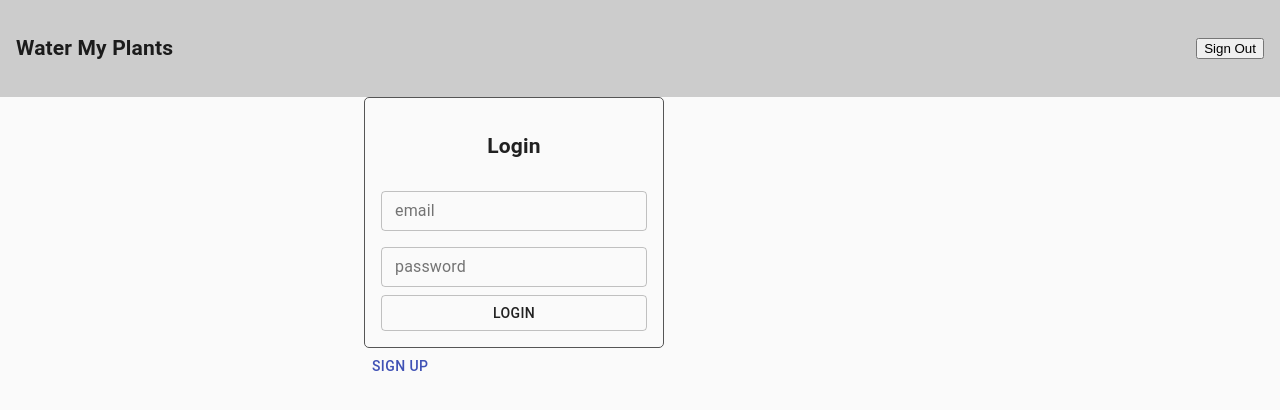
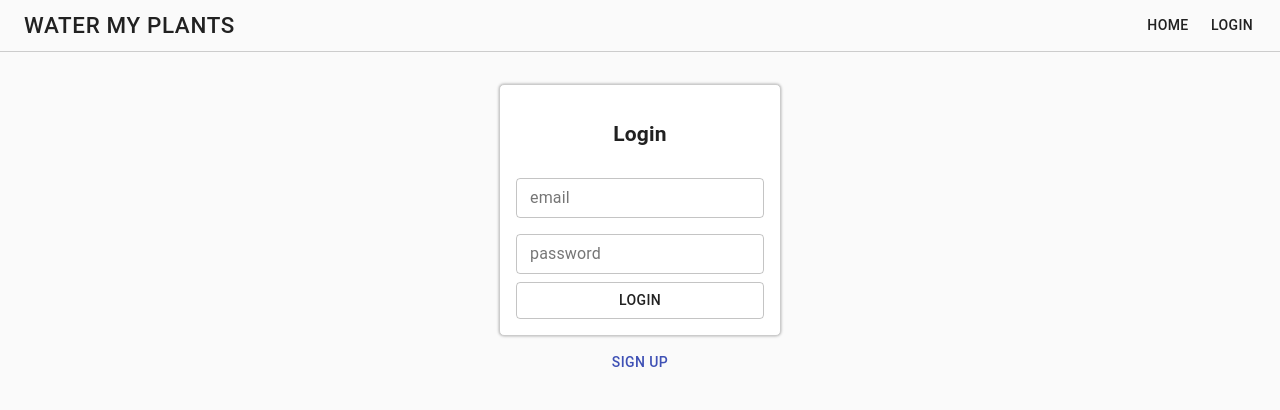
Before and after one commit to waterMyPlants-BuildWeek/front-end, a React (Create React App) app in the folder client/: page /login in a window 1280 px wide. Shown: the top 410 px of the page. Built offline with nearby package versions, Linux system fonts and the light colour scheme; no server answers.

Commit message:
cleaned up nav

```diff
--- /dev/null
+++ b/client/src/App.css
@@ -0,0 +1,3 @@
+.App {
+  min-height: 100vh;
+}
--- a/client/src/App.js
+++ b/client/src/App.js
@@ -1,4 +1,4 @@
-import React, { useState, useEffect } from 'react'
+import React from 'react'
 import Login from './pages/Login';
 import Nav from './components/Nav';
 import PrivateRoute from './components/PrivateRoute';
@@ -6,18 +6,19 @@ import Dashboard from './pages/Dashboard'
 import { BrowserRouter as Router, Route } from 'react-router-dom'
 import { AuthProvider } from './contexts/Auth'
 import Homepage from './pages/Homepage'
+import './App.css'
 
 function App() {
 
   return (
       <AuthProvider>
         <Router>
-          <>
+          <div className='App'>
           <Nav />
           <Route exact path='/' component={Homepage} />
           <PrivateRoute path='/dashboard' component={Dashboard}/>
           <Route path='/login' component={Login} />
-          </>
+          </div>
         </Router>
       </AuthProvider>
   );
--- a/client/src/components/AddPlantForm.js
+++ b/client/src/components/AddPlantForm.js
@@ -113,10 +113,6 @@ const AddPlantForm = ({setOpen}) => {
 
 export default AddPlantForm
 
-const Wrapper = styled.div`
-    padding: 2rem;
-`
-
 const Heading = styled.h2`
     font-size: 1.8rem;
     margin: 0;
--- a/client/src/components/LoginForm.js
+++ b/client/src/components/LoginForm.js
@@ -79,11 +79,14 @@ export default LoginForm
 const Form = styled.form`
     display: grid;
     grid-template-columns: 1fr;
-    border: 1px solid #555;
+    border: 1px solid #ccc;
     border-radius: 5px;
+    min-width: 250px;
     max-width: 300px;
     padding: 1rem;
     gap: .25rem;
+    background-color: #fff;
+    box-shadow: 0 0 3px rgba(0,0,0,.35);
     & h2{
         text-align: center;
     }
--- a/client/src/components/MyPlants.js
+++ b/client/src/components/MyPlants.js
@@ -7,15 +7,6 @@ const MyPlants = ({uid}) => {
 
     const [plants, setPlants] = useState([])
 
-
-    // useEffect(() => {
-    //     db.collection('plants').where("user", "==", uid).onSnapshot(snapshot =>
-    //     {
-    //         let data = snapshot.docs.map(doc => ({...doc.data(), id: doc.id}))
-    //         setPlants(data)
-    //     })
-    // },[])
-
     useEffect(() => {
         db.collection('plants').where("user", "==", uid).onSnapshot(snapshot =>
             {
@@ -24,16 +15,12 @@ const MyPlants = ({uid}) => {
             })
     },[])
 
-    useEffect(() => {
-        console.log(plants)
-    }, [plants])
-
     return (
         <>
             <Heading>My Plants</Heading>
             <Plants>
                 {plants.map(plant =>
-                    <PlantCard
+                    <PlantCard key={plant.id}
                         {...plant}
                     />
                 )}
--- a/client/src/components/Nav.js
+++ b/client/src/components/Nav.js
@@ -1,18 +1,63 @@
-import React from 'react'
+import React, { useContext } from 'react'
+import styled from 'styled-components'
+import { Button } from '@material-ui/core'
+import { useHistory } from 'react-router-dom'
+import { AuthContext } from '../contexts/Auth'
 import { auth } from '../firebase'
-import styled from 'styled-components'
 
 
 const Nav = () => {
+
+    const { currentUser } = useContext(AuthContext)
 
     const signOut = () => {
         auth.signOut()
     }
 
+    const history = useHistory()
+
+    if(!currentUser){return (
+        <MyNav>
+            <Logo
+                variant='text'
+                onClick={()=> history.push('/')}
+            >Water My Plants</Logo>
+            <Menu>
+                <Button
+                    variant='text'
+                    onClick={()=> history.push('/')}
+                >
+                    Home
+                </Button>
+                <Button
+                    variant='text'
+                    onClick={()=> history.push('/login')}
+                >Login</Button>
+            </Menu>
+        </MyNav>
+    )}
+
     return (
         <MyNav>
-            <h2>Water My Plants</h2>
-            <Button onClick={signOut}>Sign Out</Button>
+            <Logo
+                variant='text'
+                onClick={()=> history.push('/')}
+            >
+                Water My Plants
+            </Logo>
+            <Menu>
+                <Button
+                    variant='text'
+                    onClick={()=> history.push('/')}
+                >
+                    Home
+                </Button>
+                <Button
+                    variant='text'
+                    onClick={()=> history.push('/dashboard')}
+                >Dashboard</Button>
+                <Button onClick={signOut}>Sign Out</Button>
+            </Menu>
         </MyNav>
     )
 }
@@ -23,10 +68,22 @@ const MyNav = styled.div`
     display: grid;
     grid-template-columns: 1fr 1fr;
     justify-items: space-between;
-    background-color: #ccc;
-    padding: 1rem;
+    padding: 0 1rem;
+    border-bottom: 1px solid #ccc;
 `
-const Button = styled.button`
-    justify-self: end;
-    align-self: center;
+
+const Menu = styled.div`
+    display: grid;
+    grid-auto-flow: column;
+    justify-content: end;
+    align-content: center;
 `
+
+const Logo = styled(Button)`
+    justify-self: start;
+    font-size: 1.4rem;
+`
+// const Button = styled.button`
+//     justify-self: end;
+//     align-self: center;
+// `
--- a/client/src/components/PlantCard.js
+++ b/client/src/components/PlantCard.js
@@ -22,8 +22,7 @@ const PlantCard = (props) => {
         h2oFrequency,
         id,
         image,
-        species,
-        user
+        species
      } = props
 
     //  const deleteItem = (collection, item) => {
--- a/client/src/components/PrivateRoute.js
+++ b/client/src/components/PrivateRoute.js
@@ -6,7 +6,6 @@ const PrivateRoute = ({component: RouteComponent, ...rest}) => {
 
     const { currentUser } = useContext(AuthContext)
 
-    console.log(currentUser)
     return (
         <Route
             {...rest}
--- a/client/src/pages/Homepage.js
+++ b/client/src/pages/Homepage.js
@@ -1,16 +1,26 @@
+import { Button } from '@material-ui/core'
 import React from 'react'
 import {useHistory} from 'react-router-dom'
+import styled from 'styled-components'
 
 const Homepage = () => {
 
     const history = useHistory()
 
     return (
-        <div>
+        <Wrapper>
             <h1>I'm the homepage</h1>
-            <button onClick={() => history.push('/dashboard')}>Go to Dashboard</button>
-        </div>
+            <Button variant='contained' onClick={() => history.push('/dashboard')}>Go to Dashboard</Button>
+        </Wrapper>
     )
 }
 
 export default Homepage
+
+const Wrapper = styled.div`
+    display: grid;
+    grid-template-columns: 1fr;
+    padding: 2rem;
+    gap: 1rem;
+    justify-items: center;
+`
--- a/client/src/pages/Login.js
+++ b/client/src/pages/Login.js
@@ -1,13 +1,21 @@
-import { Container } from '@material-ui/core'
 import React from 'react'
 import LoginForm from '../components/LoginForm'
+import styled from 'styled-components'
 
 const Login = () => {
     return (
-        <Container maxWidth='sm'>
+        <Wrapper>
             <LoginForm />
-        </Container>
+        </Wrapper>
     )
 }
 
 export default Login
+
+const Wrapper = styled.div`
+    display: grid;
+    grid-template-columns: 1fr;
+    padding: 2rem;
+    gap: .5rem;
+    justify-items: center;
+`
```
Also changed, not shown: 1 other file (tests, documents, lock files or other folders).
